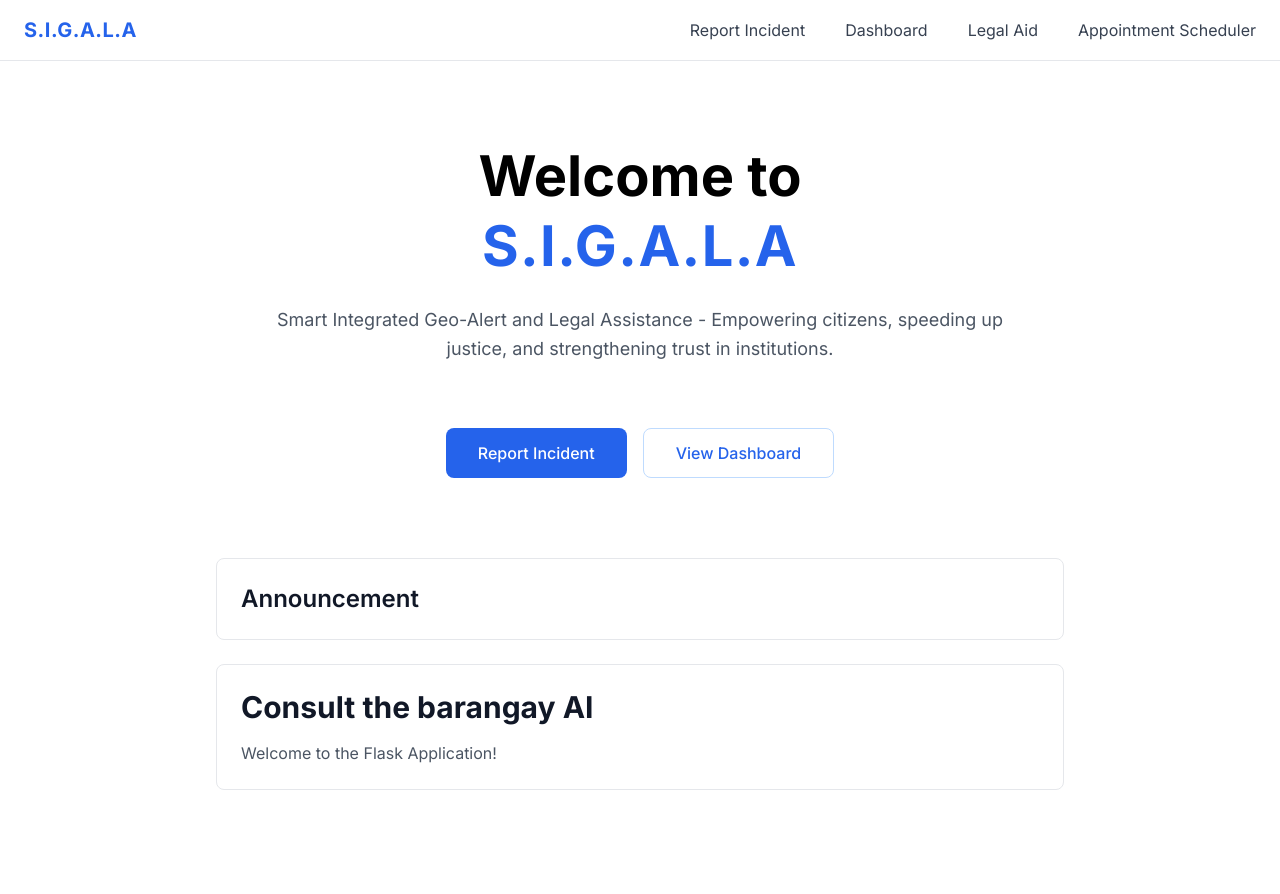
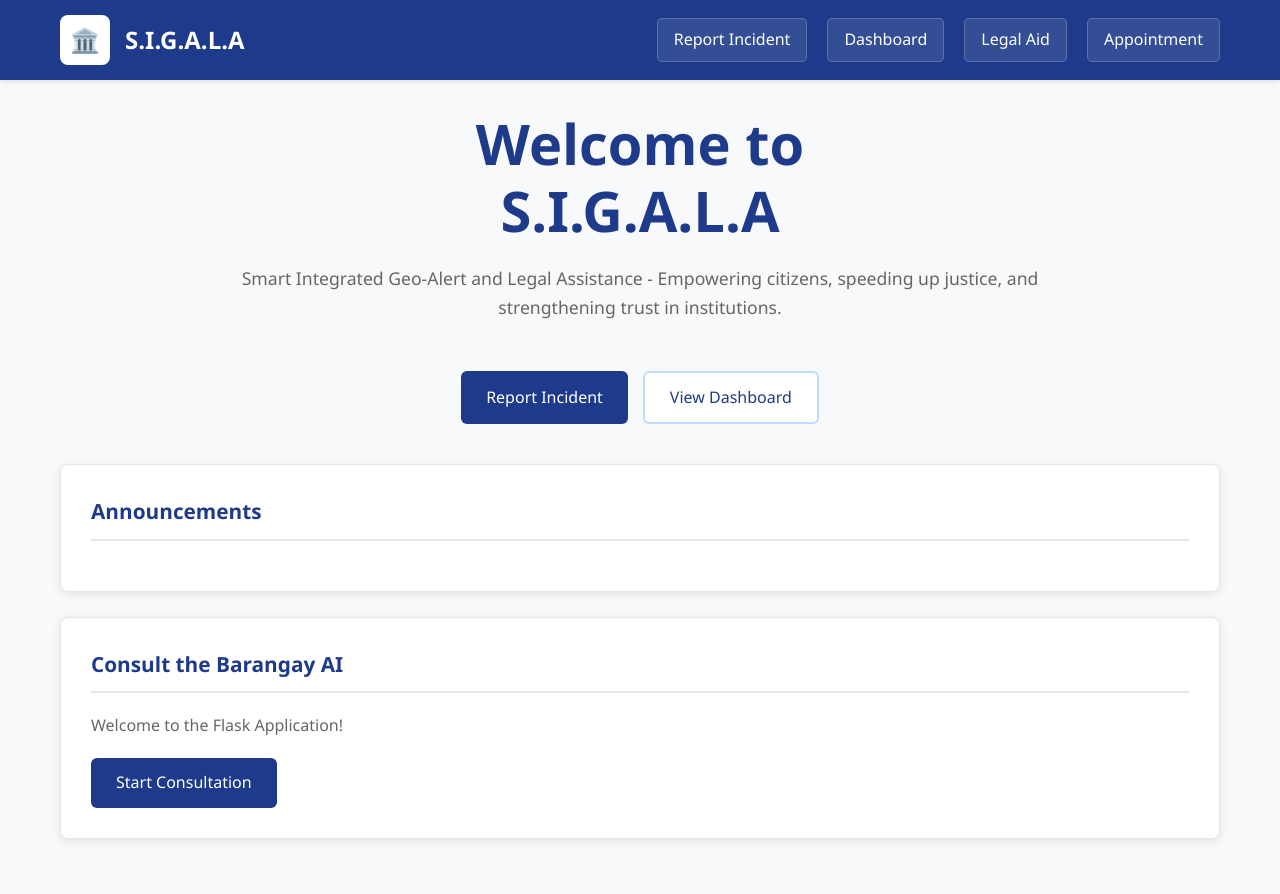
Before and after one commit to EarlClydeeee/GDSC_Hackathon--Team_COOLTOO, a Flask app: page / in a window 1280 px wide. Before the commit the page ends 790 px from the top, so only its background shows below. Run offline with Flask 3, Linux system fonts and the light colour scheme; some libraries are stand-ins or nearby versions.

Commit message:
feat: refactor index page styles and structure for improved layout and responsiveness

```diff
--- a/app/static/styles/index.css
+++ b/app/static/styles/index.css
@@ -1,9 +1,196 @@
-/* This file will be used to style the index page of the application */
-
+* {
+    margin: 0;
+    padding: 0;
+    box-sizing: border-box;
+}
 
 body {
-  font-family: Arial, sans-serif;
-  background-color: #f4f4f4;
-  margin: 0;
-  padding: 20px;
+    font-family: 'Segoe UI', Tahoma, Geneva, Verdana, sans-serif;
+    background: #f8f9fa;
+    color: #333;
+    line-height: 1.6;
 }
+
+/* Header and Navigation */
+.header {
+    background: #1e3a8a;
+    color: white;
+    padding: 15px 0;
+    box-shadow: 0 2px 5px rgba(0,0,0,0.1);
+}
+
+.header-content {
+    max-width: 1200px;
+    margin: 0 auto;
+    padding: 0 20px;
+    display: flex;
+    justify-content: space-between;
+    align-items: center;
+}
+
+.gov-logo {
+    display: flex;
+    align-items: center;
+    gap: 15px;
+}
+
+.logo-icon {
+    width: 50px;
+    height: 50px;
+    background: white;
+    border-radius: 8px;
+    display: flex;
+    align-items: center;
+    justify-content: center;
+    font-size: 1.5rem;
+}
+
+.gov-title {
+    font-size: 1.5rem;
+    font-weight: 600;
+}
+
+.nav-menu {
+    display: flex;
+    gap: 20px;
+}
+
+.nav-item {
+    padding: 8px 16px;
+    background: rgba(255,255,255,0.1);
+    border-radius: 5px;
+    cursor: pointer;
+    transition: background 0.3s ease;
+    border: 1px solid rgba(255,255,255,0.2);
+    color: white;
+    text-decoration: none;
+}
+
+.nav-item:hover {
+    background: rgba(255,255,255,0.2);
+}
+
+/* Container and Main Content */
+.container {
+    max-width: 1200px;
+    margin: 0 auto;
+    padding: 30px 20px;
+}
+
+/* Welcome Section */
+.welcome-section {
+    text-align: center;
+    margin-bottom: 50px;
+}
+
+.welcome-section h1 {
+    font-size: 3.5rem;
+    font-weight: 700;
+    color: #1e3a8a;
+    line-height: 1.2;
+    margin-bottom: 20px;
+}
+
+.highlight {
+    color: #1e3a8a;
+}
+
+.welcome-text {
+    color: #666;
+    font-size: 1.1rem;
+    max-width: 800px;
+    margin: 0 auto;
+}
+
+/* Action Buttons */
+.action-buttons {
+    display: flex;
+    justify-content: center;
+    gap: 15px;
+    margin-bottom: 40px;
+}
+
+.btn {
+    padding: 12px 25px;
+    border-radius: 6px;
+    font-weight: 500;
+    text-decoration: none;
+    transition: all 0.3s ease;
+    display: inline-flex;
+    align-items: center;
+    gap: 8px;
+}
+
+.btn-primary {
+    background: #1e3a8a;
+    color: white;
+    border: none;
+}
+
+.btn-primary:hover {
+    background: #1e40af;
+    transform: translateY(-1px);
+    box-shadow: 0 4px 12px rgba(30, 58, 138, 0.3);
+}
+
+.btn-secondary {
+    background: white;
+    color: #1e3a8a;
+    border: 2px solid #bfdbfe;
+}
+
+.btn-secondary:hover {
+    border-color: #1e3a8a;
+    box-shadow: 0 4px 12px rgba(30, 58, 138, 0.1);
+}
+
+/* Form Sections */
+.form-section {
+    background: white;
+    padding: 30px;
+    border-radius: 8px;
+    box-shadow: 0 2px 10px rgba(0,0,0,0.1);
+    border: 1px solid #e5e7eb;
+    margin-bottom: 25px;
+}
+
+.section-title {
+    color: #1e3a8a;
+    font-size: 1.3rem;
+    margin-bottom: 20px;
+    font-weight: 600;
+    border-bottom: 2px solid #e5e7eb;
+    padding-bottom: 10px;
+}
+
+.info-text {
+    color: #666;
+    margin-bottom: 20px;
+}
+
+/* Responsive Design */
+@media (max-width: 768px) {
+    .header-content {
+        flex-direction: column;
+        gap: 15px;
+        text-align: center;
+    }
+
+    .nav-menu {
+        flex-wrap: wrap;
+        justify-content: center;
+    }
+
+    .welcome-section h1 {
+        font-size: 2.5rem;
+    }
+
+    .action-buttons {
+        flex-direction: column;
+    }
+
+    .btn {
+        width: 100%;
+        justify-content: center;
+    }
+}
--- a/app/templates/index.html
+++ b/app/templates/index.html
@@ -4,66 +4,66 @@
     <meta charset="UTF-8">
     <meta name="viewport" content="width=device-width, initial-scale=1.0">
     <title>{{title}}</title>
-    <!-- Tailwind CSS -->
-    <script src="https://cdn.tailwindcss.com"></script>
-    <!-- Google Fonts -->
+
+    <!-- Stylesheets -->
+    <link rel="stylesheet" href="{{ url_for('static', filename='styles/index.css') }}">
     <link href="https://fonts.googleapis.com/css2?family=Inter:wght@400;500;600;700&display=swap" rel="stylesheet">
-    <style>
-        body {
-            font-family: 'Inter', sans-serif;
-        }
-    </style>
+
 </head>
-<body class="bg-white min-h-screen">
+<body>
     <!-- Navigation Bar -->
-    <nav class="py-4 border-b border-gray-200">
-        <div class="max-w-7xl mx-auto px-6">
-            <div class="flex justify-between items-center">
-                <a href="#" class="text-blue-600 font-bold text-xl tracking-wide">S.I.G.A.L.A</a>
-                <div class="flex items-center space-x-10">
-                    <a href="#" class="text-gray-700 hover:text-gray-900">Report Incident</a>
-                    <a href="#" class="text-gray-700 hover:text-gray-900">Dashboard</a>
-                    <a href="#" class="text-gray-700 hover:text-gray-900">Legal Aid</a>
-                    <a href="#" class="text-gray-700 hover:text-gray-900">Appointment Scheduler</a>
-                </div>
+    <div class="header">
+        <div class="header-content">
+            <div class="gov-logo">
+                <div class="logo-icon">🏛️</div>
+                <div class="gov-title">S.I.G.A.L.A</div>
+            </div>
+            <div class="nav-menu">
+                <a href="#" class="nav-item">Report Incident</a>
+                <a href="#" class="nav-item">Dashboard</a>
+                <a href="#" class="nav-item">Legal Aid</a>
+                <a href="#" class="nav-item">Appointment</a>
             </div>
         </div>
-    </nav>
+    </div>
 
     <!-- Main Content -->
-    <main class="max-w-4xl mx-auto px-6 py-20">
+    <div class="container">
         <!-- Welcome Section -->
-        <div class="text-center mb-16">
-            <h1 class="text-[3.5rem] leading-tight font-bold mb-6">
-                Welcome to<br>
-                <span class="text-blue-600 tracking-wide">S.I.G.A.L.A</span>
-            </h1>
-            <p class="text-gray-600 text-lg max-w-3xl mx-auto leading-relaxed">
+        <div class="welcome-section">
+            <h1>Welcome to<br><span class="highlight">S.I.G.A.L.A</span></h1>
+            <p class="welcome-text">
                 Smart Integrated Geo-Alert and Legal Assistance - Empowering citizens,
                 speeding up justice, and strengthening trust in institutions.
             </p>
         </div>
 
         <!-- Action Buttons -->
-        <div class="flex justify-center space-x-4 mb-20">
-            <a href="#" class="inline-flex items-center px-8 py-3 bg-blue-600 text-white text-base font-medium rounded-lg hover:bg-blue-700 transition-colors">
+        <div class="action-buttons">
+            <a href="#" class="btn btn-primary">
                 Report Incident
             </a>
-            <a href="#" class="inline-flex items-center px-8 py-3 bg-white text-blue-600 text-base font-medium rounded-lg border border-blue-200 hover:border-blue-300 transition-colors">
+            <a href="#" class="btn btn-secondary">
                 View Dashboard
             </a>
         </div>
 
         <!-- Announcement Section -->
-        <div class="border border-gray-200 rounded-lg p-6 mb-6">
-            <h2 class="text-2xl font-semibold text-gray-900">Announcement</h2>
+        <div class="form-section">
+            <div class="section-title">Announcements</div>
+            <div class="announcement-content">
+                <!-- Add your announcement content here -->
+            </div>
         </div>
 
         <!-- Consult Section -->
-        <div class="border border-gray-200 rounded-lg p-6">
-            <h2 class="text-3xl font-bold text-gray-900">Consult the barangay AI</h2>
-            <p class="mt-4 text-gray-600">{{message}}</p>
+        <div class="form-section">
+            <div class="section-title">Consult the Barangay AI</div>
+            <p class="info-text">{{message}}</p>
+            <div class="quick-actions">
+                <a href="/chatbot" class="btn btn-primary">Start Consultation</a>
+            </div>
         </div>
-    </main>
+    </div>
 </body>
 </html>
```
